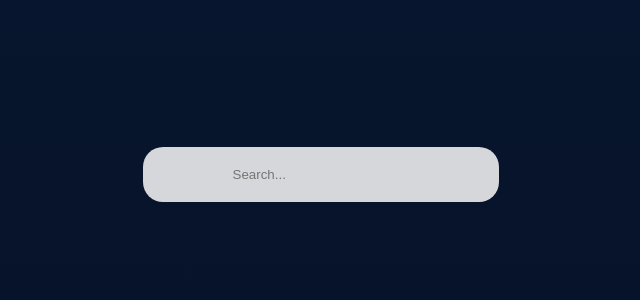
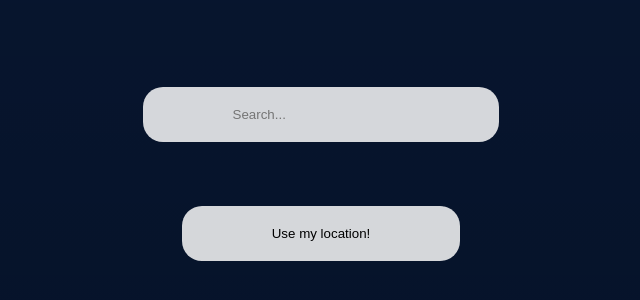
Before and after one commit to mahte007/weather-pwa, a React (Create React App) app: page / in a window 1280 px wide. Shown: the part 194-494 px from the top of the page, without its empty margins (319-959 px from the left). Built offline with nearby package versions, Linux system fonts and the light colour scheme.

Commit message:
Added geolocation search and fetch

```diff
--- a/public/index.html
+++ b/public/index.html
@@ -24,6 +24,8 @@
               .catch((err) => console.log('Failure: ', err))
         })
       }
+
+
     </script>
   </body>
 </html>
--- a/src/App.js
+++ b/src/App.js
@@ -1,6 +1,6 @@
 import React, { useState } from "react";
 
-import { fetchWeather } from "./api/fetchWeather";
+import { fetchWeatherByName, fetchWeatherByCoords } from "./api/fetchWeather";
 import './styles.css'
 
 const App = () => {
@@ -9,7 +9,7 @@ const App = () => {
 
   const search = async (e) => {
     if(e.key === 'Enter'){
-      const data = await fetchWeather(query);
+      const data = await fetchWeatherByName(query);
 
       setWeather(data);
       setQuery('');
@@ -19,6 +19,20 @@ const App = () => {
   const handleChange = (e) => {
     setQuery(e.target.value);
   }
+
+  const getLocation = () => {
+      navigator.geolocation.getCurrentPosition(async position => {
+
+        const data = await fetchWeatherByCoords({
+          lon: position.coords.longitude,
+          lat: position.coords.latitude
+        });
+
+        setWeather(data);
+      })
+
+  }
+
 
   return (
     <div className="main-container">
@@ -30,6 +44,15 @@ const App = () => {
           onChange={handleChange}
           onKeyDown={search}
       />
+
+      <input
+          type="button"
+          className="search"
+          value="Use my location!"
+          onClick={getLocation}
+      />
+
+
 
       {weather.main && (
         <div className="city">
@@ -47,6 +70,7 @@ const App = () => {
           </div>
         </div>
       )}
+
     </div>
 
   );
--- a/src/api/fetchWeather.js
+++ b/src/api/fetchWeather.js
@@ -3,7 +3,7 @@ import axios from 'axios';
 const URL = "https://api.openweathermap.org/data/2.5/weather";
 const API_KEY = "5780d186a5ff17ade8694ed351c9631d";
 
-export const fetchWeather = async (query) => {
+export const fetchWeatherByName = async (query) => {
     const { data } = await axios.get(URL, {
         params: {
             q: query,
@@ -14,3 +14,16 @@ export const fetchWeather = async (query) => {
 
     return data;
 }
+
+export const fetchWeatherByCoords = async (coords) => {
+    const { data } = await axios.get(URL, {
+        params: {
+            lat: coords.lat,
+            lon: coords.lon,
+            units: 'metric',
+            appid: API_KEY
+        }
+    })
+
+    return data;
+}
--- a/src/styles.css
+++ b/src/styles.css
@@ -82,6 +82,12 @@ p {
     align-items: center;
 }
 
+.icon {
+    margin-top: 10px;
+    width: 100px;
+    height: 100px;
+}
+
 @media only screen and (max-width: 600px) {
     .search {
         padding: 20px 15%;
```
Also changed, not shown: src/images/location.png (added).
